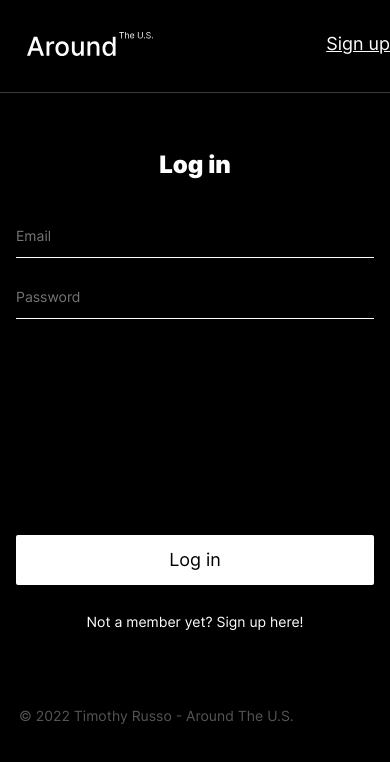
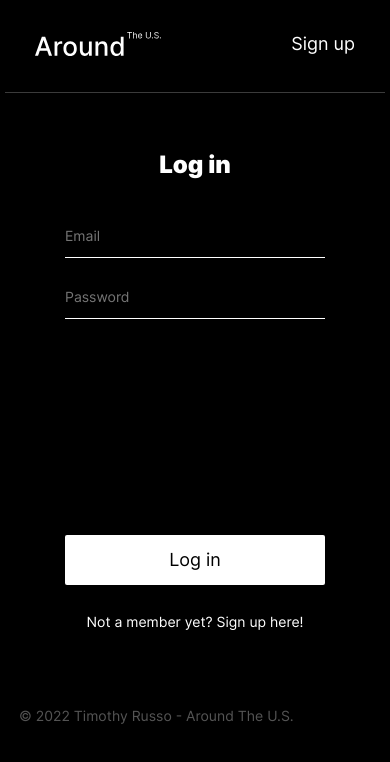
Before and after one commit to timothyrusso/react-around-auth, a React (Create React App) app: page /around-react-auth/signin in a window 390 px wide. Shown: the top 762 px of the page. Built offline with nearby package versions, Linux system fonts and the light colour scheme; no server answers.

Commit message:
feat: sign form mobile responsive layout

```diff
--- a/src/blocks/header/__link/header__link.css
+++ b/src/blocks/header/__link/header__link.css
@@ -7,4 +7,5 @@
     color: #fff;
     margin: 0;
     align-self: center;
+    text-decoration: none;
 }
--- a/src/blocks/header/header.css
+++ b/src/blocks/header/header.css
@@ -12,3 +12,12 @@
     padding: 28px 0 32px 27px;
   }
 }
+
+@media screen and (max-width: 552px) {
+  .header {
+    max-width: 260px;
+    padding: 28px 30px 32px 30px;
+    margin: 0 auto;
+    max-width: 320px;
+  }
+}
--- a/src/blocks/sign-form/__input/sign-form__input.css
+++ b/src/blocks/sign-form/__input/sign-form__input.css
@@ -18,3 +18,9 @@
 textarea:focus, input:focus{
     outline: none;
 }
+
+@media screen and (max-width: 552px) {
+    .sign-form__input {
+      max-width: 260px;
+    }
+  }
--- a/src/blocks/sign-form/__submit/sign-form__submit.css
+++ b/src/blocks/sign-form/__submit/sign-form__submit.css
@@ -21,3 +21,9 @@
     opacity: 0.8;
     cursor: pointer;
   }
+
+  @media screen and (max-width: 552px) {
+    .sign-form__submit {
+      max-width: 260px;
+    }
+  }
```
